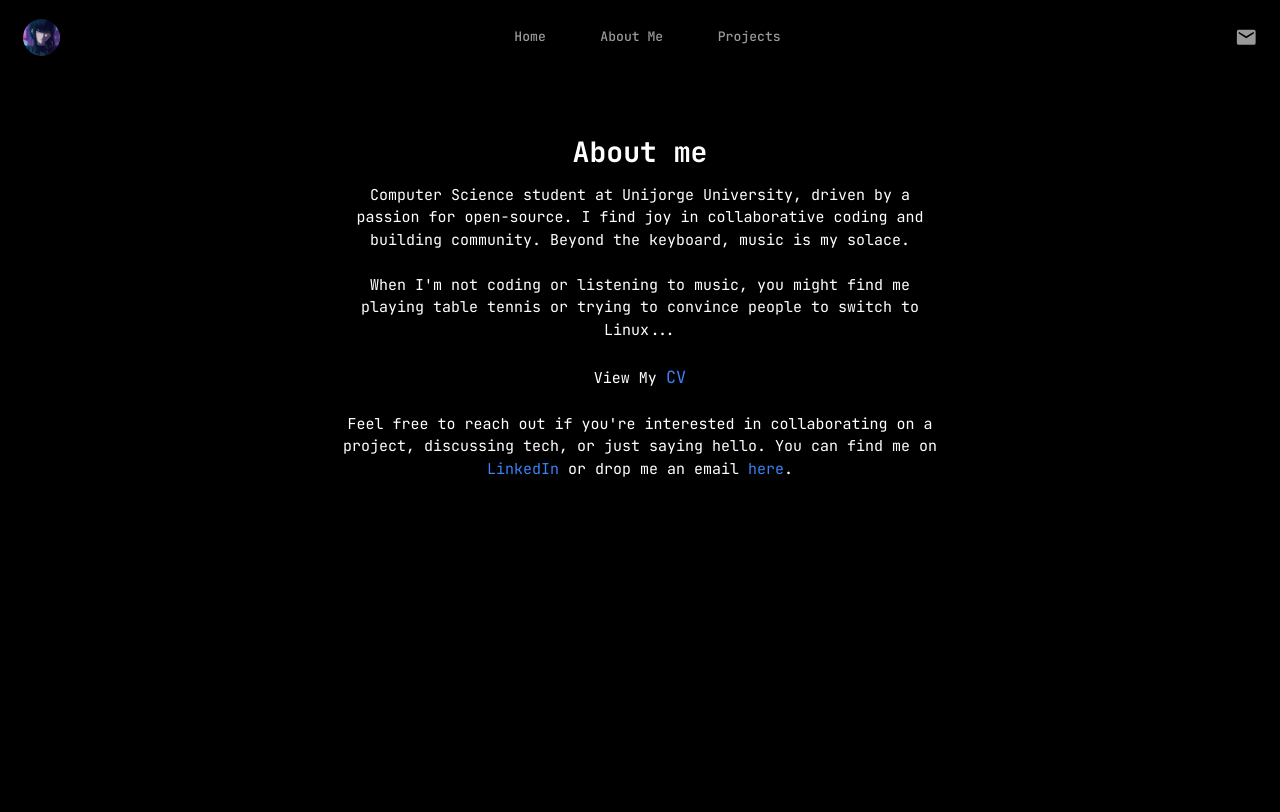
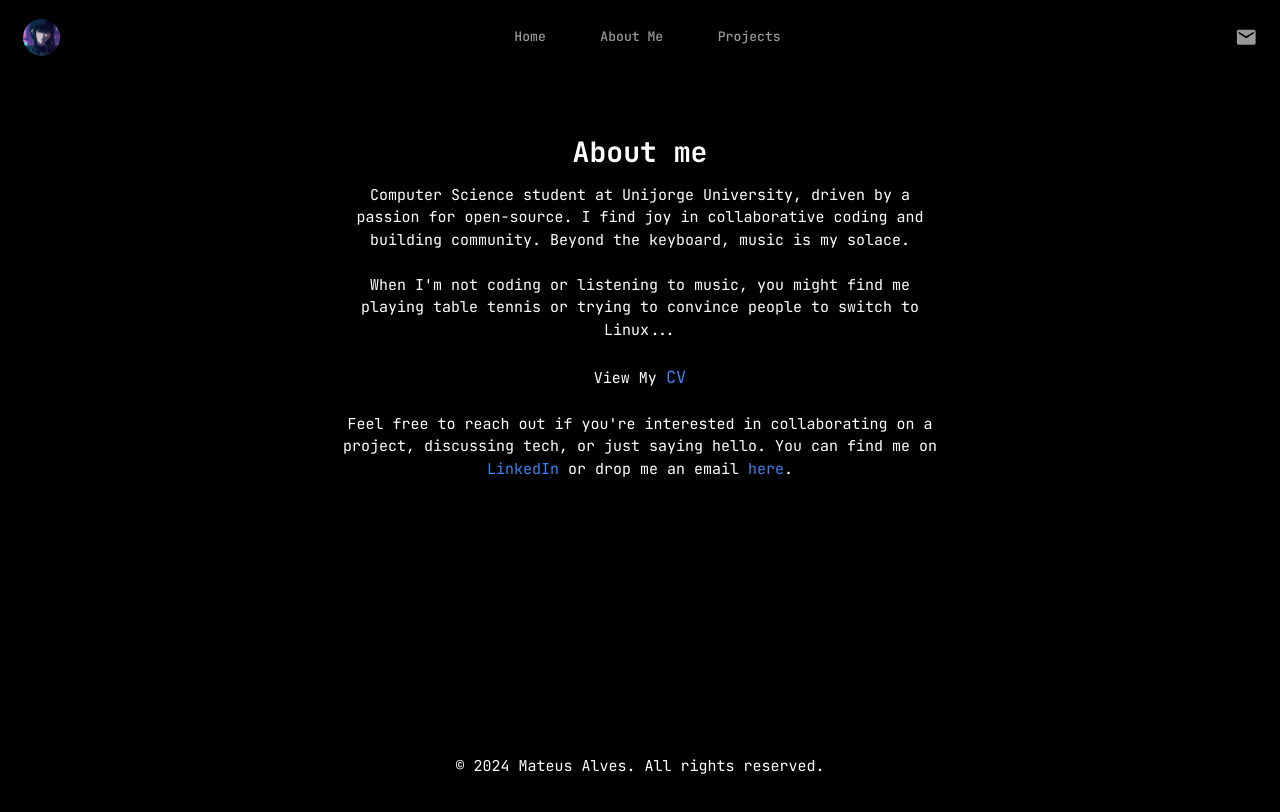
Before and after one commit to redyf/portfolio, a Next.js app: page /about in a window 1280 px wide. Shown: the top 812 px of the page. Built offline with nearby package versions, Linux system fonts and the light colour scheme.

Commit message:
feat: add Footer component

```diff
--- a/app/layout.tsx
+++ b/app/layout.tsx
@@ -2,6 +2,7 @@ import type { Metadata } from "next";
 import { JetBrains_Mono } from "next/font/google";
 import "./globals.css";
 import Navbar from "@/components/ui/Navbar";
+import Footer from "@/components/ui/Footer";
 
 const jetbrainsMono = JetBrains_Mono({ subsets: ["latin"] });
 
@@ -23,6 +24,7 @@ export default function RootLayout({
       <body className={jetbrainsMono.className}>
         <Navbar />
         {children}
+        <Footer />
       </body>
     </html>
   );
--- /dev/null
+++ b/components/ui/Footer.tsx
@@ -0,0 +1,14 @@
+import React from "react";
+
+const Footer = () => {
+  return (
+    <div className="absolute bottom-0 w-full text-center">
+      <div className="container mx-auto px-6 pt-10 pb-6">
+        <footer>
+          <p>© 2024 Mateus Alves. All rights reserved.</p>
+        </footer>
+      </div>
+    </div>
+  );
+};
+export default Footer;
```
